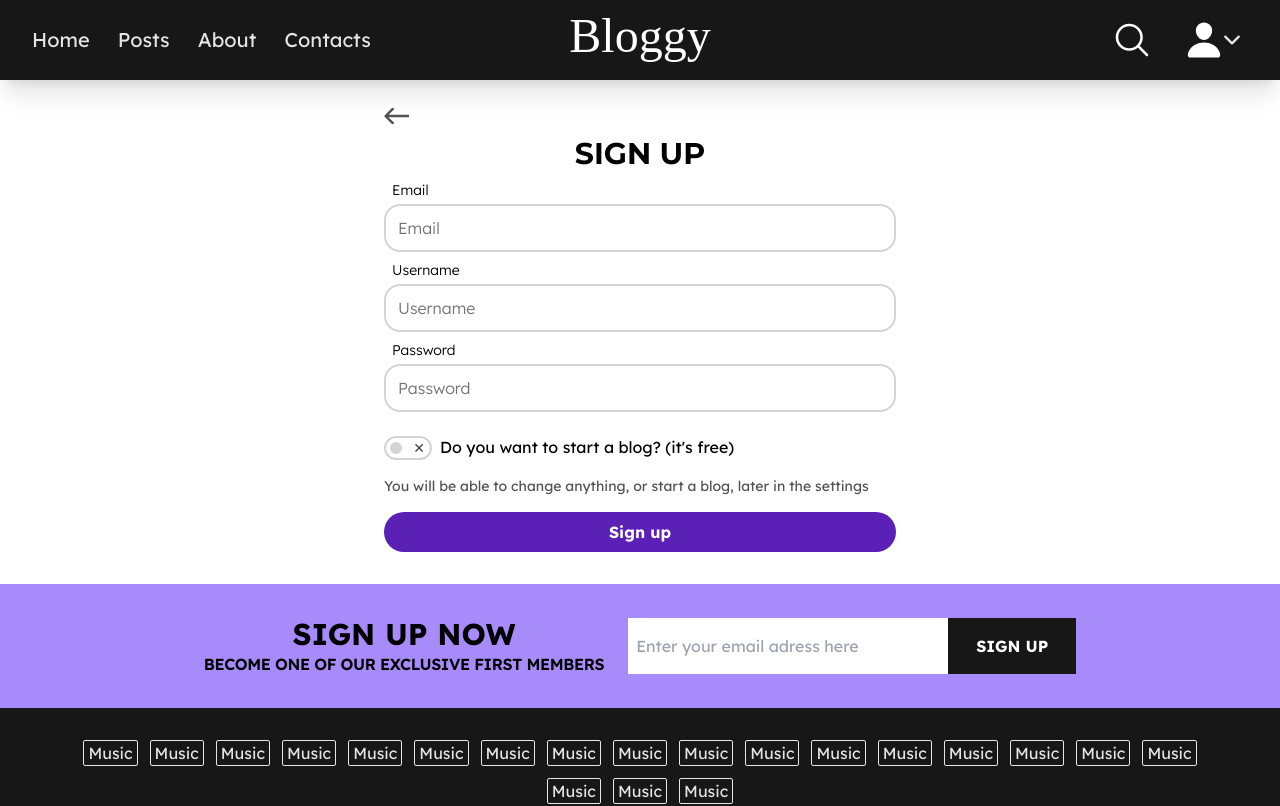
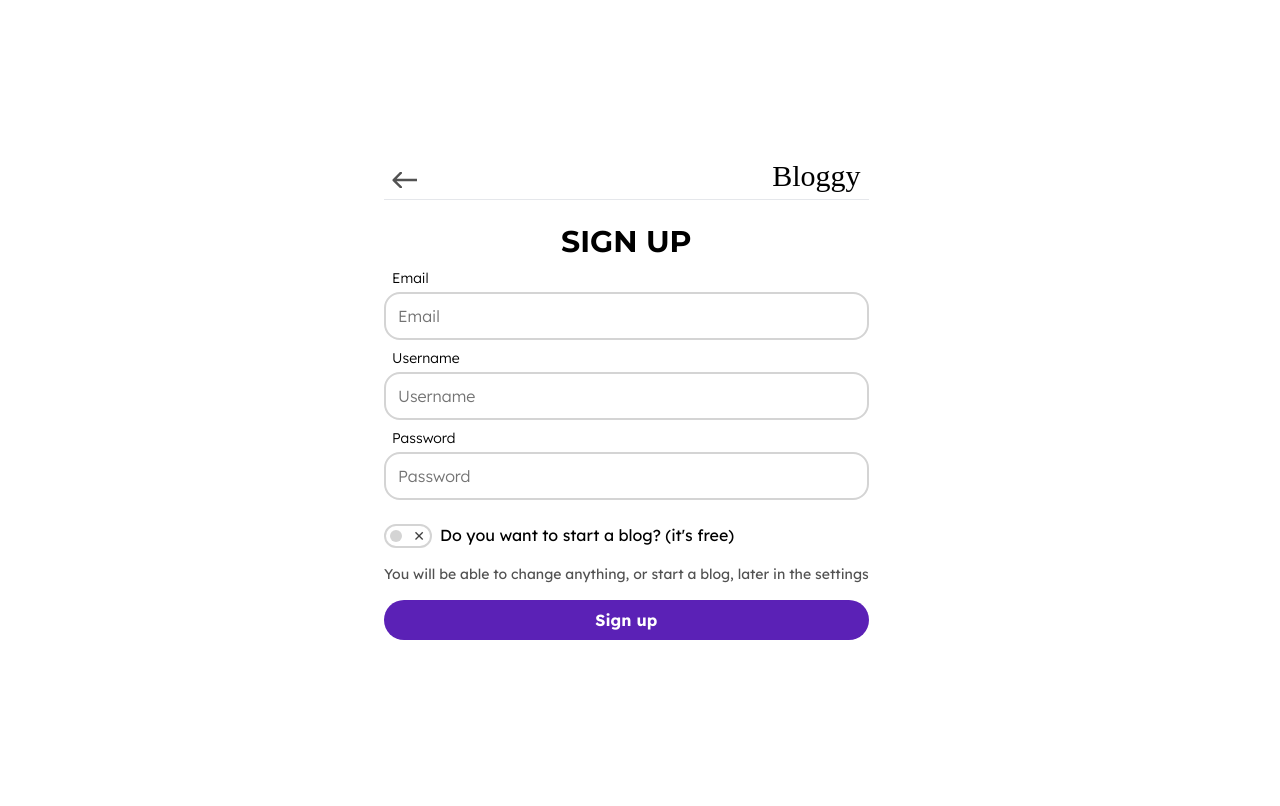
Before and after one commit to Kirill-Cherepanov/Bloggy, a React (Create React App) app in the folder client/: page /registration in a window 1280 px wide. Shown: the top 806 px of the page. Built offline with nearby package versions, Linux system fonts and the light colour scheme; a web font is replaced by a local one.

Commit message:
fix: remove topbar and footer from the registration page

```diff
--- a/client/src/App.tsx
+++ b/client/src/App.tsx
@@ -6,16 +6,19 @@ import Post from './pages/Post/Post';
 import Write from './pages/Write/Write';
 // import Settings from './pages/Settings/Settings';
 import Blog from './pages/Blog/Blog';
-import { BrowserRouter as Router, Routes, Route } from 'react-router-dom';
+import Catalog from './pages/Catalog/Catalog';
+
+import { Routes, Route, useLocation } from 'react-router-dom';
 // import { useContext } from 'react';
 // import { Context } from './context/Context';
-import Catalog from './pages/Catalog/Catalog';
 
 export default function App() {
+  const { pathname } = useLocation();
   // const { user } = useContext(Context);
+
   return (
-    <Router>
-      <Topbar />
+    <>
+      {pathname !== '/registration' && <Topbar />}
       <Routes>
         <Route path="/" element={<Homepage />} />
         <Route path="/blog/:name" element={<Blog />} />
@@ -25,7 +28,7 @@ export default function App() {
         <Route path="/write" element={<Write />} />
         {/* <Route path="/settings" element={user ? <Settings /> : <Login />} /> */}
       </Routes>
-      <Footer />
-    </Router>
+      {pathname !== '/registration' && <Footer />}
+    </>
   );
 }
--- a/client/src/index.tsx
+++ b/client/src/index.tsx
@@ -3,6 +3,7 @@ import ReactDOM from 'react-dom/client';
 import App from './App';
 import { ContextProvider } from './context/Context';
 import './index.css';
+import { BrowserRouter } from 'react-router-dom';
 
 const root = ReactDOM.createRoot(
   document.getElementById('root') as HTMLElement
@@ -10,7 +11,9 @@ const root = ReactDOM.createRoot(
 root.render(
   <ContextProvider>
     <React.StrictMode>
-      <App />
+      <BrowserRouter>
+        <App />
+      </BrowserRouter>
     </React.StrictMode>
   </ContextProvider>
 );
--- a/client/src/pages/Registration/Registration.tsx
+++ b/client/src/pages/Registration/Registration.tsx
@@ -28,8 +28,9 @@ export default function Register() {
   const [stage, setStage] = useState(0);
 
   return (
-    <main className="px-page max-w-2xl py-8 relative">
-      <div className="w-full px-page absolute left-0 top-8 flex items-center h-2">
+    <main className="px-page max-w-2xl py-8 min-h-screen flex items-center">
+      <div className="relative">
+        <div className="w-full absolute left-0 top-0 flex items-center h-10 border-b px-2">
           <button
             className="absolute"
             onClick={() => {
@@ -51,13 +52,19 @@ export default function Register() {
                     key={i}
                     className={
                       'first:mr-2 inline-block w-2 h-2 rounded-full ' +
-                    (stage === i + 1 ? 'bg-secondary-600' : 'bg-secondary-400')
+                      (stage === i + 1
+                        ? 'bg-secondary-600'
+                        : 'bg-secondary-400')
                     }
                   />
                 ))}
           </div>
+          <div className="my-2 mb-4 text-3xl font-sansita select-none absolute right-2">
+            Bloggy
+          </div>
         </div>
         {stage === 2 ? <Stage2 /> : <Stage1 setStage={setStage} />}
+      </div>
     </main>
   );
 }
--- a/client/src/pages/Registration/Stages/Stage1.tsx
+++ b/client/src/pages/Registration/Stages/Stage1.tsx
@@ -16,6 +16,7 @@ export default function Stage1({ setStage }: Props) {
 
   return (
     <form
+      className="mx-auto w-full mt-16"
       onSubmit={(e) => {
         e.preventDefault();
 
@@ -40,7 +41,6 @@ export default function Stage1({ setStage }: Props) {
           else navigate('/', { replace: true });
         }
       }}
-      className="mx-auto w-full mt-6"
     >
       <h2 className="text-3xl text-center font-bold font-display uppercase mb-2">
         Sign up
--- a/client/src/pages/Registration/Stages/Stage2.tsx
+++ b/client/src/pages/Registration/Stages/Stage2.tsx
@@ -11,7 +11,7 @@ export default function Stage2() {
   }, [isAdding]);
 
   return (
-    <form onSubmit={(e) => e.preventDefault()} className="mx-auto w-full mt-6">
+    <form onSubmit={(e) => e.preventDefault()} className="mx-auto w-full mt-10">
       <h2 className="text-3xl text-center font-bold font-display uppercase mb-4">
         Create your blog
       </h2>
```
Lines whose indentation alone changed are shown as unchanged.
